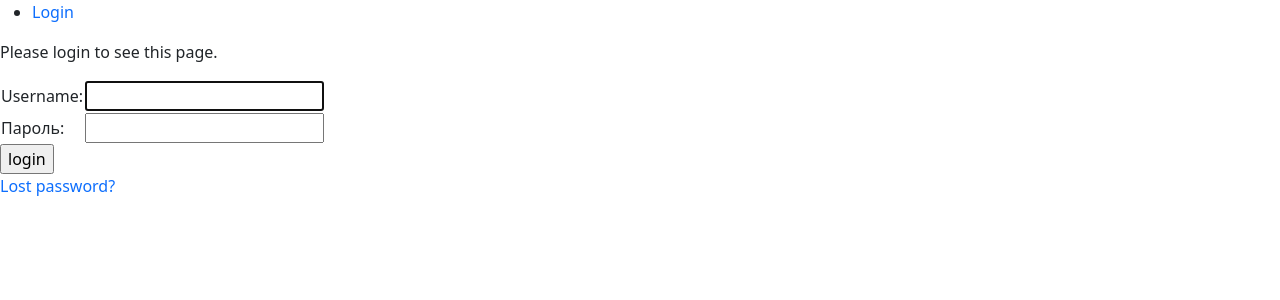
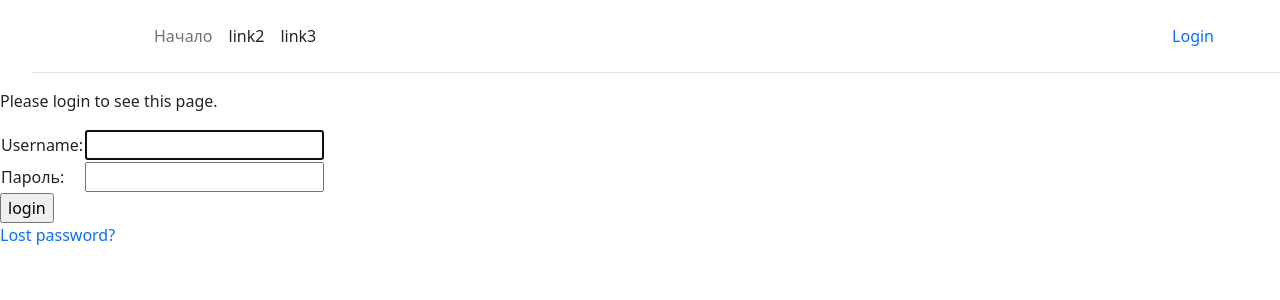
Before and after one commit to zhekan4ik2001/sportcomplex, a Django app: page /accounts/login/?next=/profile/ in a window 1280 px wide. Shown: the top 300 px of the page. Run offline with Django 4.2, Linux system fonts and the light colour scheme; some libraries are stand-ins or nearby versions.

Commit message:
add raw profile page and header

```diff
--- a/application/admin.py
+++ b/application/admin.py
@@ -21,7 +21,7 @@ class MyUserAdmin(UserAdmin):
         (None, {'fields': ('username', 'password')}),
         ('Personal info', {'fields': ('user_gender', 'user_first_name', 'user_last_name',
                             'user_patronymic', 'user_phone',
-                            'user_email')}),
+                            'user_email', 'avatar')}),
         (_('Fundamental Permissions'), {
             'classes': ('wide',),
             'fields': ('is_active', 'is_staff', 'is_superuser', )
--- a/application/templates/base_template.html
+++ b/application/templates/base_template.html
@@ -4,7 +4,7 @@
     <meta charset="utf-8">
 	<meta name="viewport" content="width=device-width, initial-scale=1" />
 	{% load i18n %}
-    <title>{% trans 'Sport Complex' %}</title>
+    <title>{% translate 'Sport Complex' %}</title>
     <link href="https://cdn.jsdelivr.net/npm/bootstrap@5.3.2/dist/css/bootstrap.min.css" rel="stylesheet" integrity="sha384-T3c6CoIi6uLrA9TneNEoa7RxnatzjcDSCmG1MXxSR1GAsXEV/Dwwykc2MPK8M2HN" crossorigin="anonymous">
     <script src="https://ajax.googleapis.com/ajax/libs/jquery/1.12.4/jquery.min.js"></script>
 	  <script th:src="@{/js/angular-1.7.5.min.js}" src="../static/js/angular-1.7.5.min.js"></script>
@@ -14,12 +14,37 @@
   </head>
   <body>
     <ul class="sidebar-nav">
-      {% if user.is_authenticated %}
-        <li>User: {{ user.get_username }}</li>
-        <li><a href="{% url 'logout'%}?next={{request.path}}">Logout</a></li>
-      {% else %}
-        <li><a href="{% url 'login'%}?next={{request.path}}">Login</a></li>
-      {% endif %}
+        <header class="p-3 mb-3 border-bottom">
+          <div class="container">
+            <div class="d-flex flex-wrap align-items-center justify-content-center justify-content-lg-start">
+              <a href="/" class="d-flex align-items-center mb-2 mb-lg-0 text-dark text-decoration-none">
+                <svg class="bi me-2" width="40" height="32" role="img" aria-label="Bootstrap"><use xlink:href="#bootstrap"></use></svg>
+              </a>
+
+              <ul class="nav col-12 col-lg-auto me-lg-auto mb-2 justify-content-center mb-md-0">
+                <li><a href="#" class="nav-link px-2 link-secondary">{% translate "Home" %}</a></li>
+                <li><a href="#" class="nav-link px-2 link-dark">{% translate "link2" %}</a></li>
+                <li><a href="#" class="nav-link px-2 link-dark">{% translate "link3" %}</a></li>
+              </ul>
+              {% if user.is_authenticated %}
+              <div class="dropdown text-end">
+                <a href="#" class="d-block link-dark text-decoration-none dropdown-toggle" id="dropdownUser1" data-bs-toggle="dropdown" aria-expanded="false">
+                  <img src="{{user.avatar.url}}" alt="profile pic" class="rounded-circle" width="32" height="32">
+                </a>
+                <ul class="dropdown-menu text-small" aria-labelledby="dropdownUser1">
+                  <li><a class="dropdown-item" href="profile">{% translate "Profile" %}</a></li>
+                  <li><hr class="dropdown-divider"></li>
+                  <li><a class="dropdown-item" href="{% url 'logout'%}?next={{request.path}}">{% translate "Sign out" %}</a></li>
+                </ul>
+              </div>
+              {% else %}
+                <div class="col-md-3 text-end">
+                  <a href="{% url 'login'%}?next={{request.path}}">{% translate "Login" %}</a>
+                </div>
+              {% endif %}
+            </div>
+          </div>
+        </header>
     </ul>
     {% block bodyblock %}
 	  {% endblock %}
--- a/application/templates/sportcomplex/mainpage.html
+++ b/application/templates/sportcomplex/mainpage.html
@@ -117,5 +117,5 @@
         </div>
       </div>
     </footer>
-    <script src="https://cdn.jsdelivr.net/npm/bootstrap@5.3.2/dist/js/bootstrap.bundle.min.js" integrity="sha384-C6RzsynM9kWDrMNeT87bh95OGNyZPhcTNXj1NW7RuBCsyN/o0jlpcV8Qyq46cDfL" crossorigin="anonymous"></script>
+
 {% endblock %}
--- a/application/urls.py
+++ b/application/urls.py
@@ -1,9 +1,12 @@
 from django.urls import re_path
 from . import views
+from django.conf import settings
+from django.conf.urls.static import static
 
 app_name = 'application'
 
 urlpatterns = [
     re_path(r'^$', views.index, name='index'),
     re_path(r'^buff.html$', views.buff, name='buff'),
-]
+    re_path(r'^profile/', views.profile, name='users-profile'),
+] + static(settings.MEDIA_URL, document_root=settings.MEDIA_ROOT)
--- a/application/views.py
+++ b/application/views.py
@@ -1,10 +1,14 @@
 from django.shortcuts import render
 from django.http import HttpResponse
 from .models import CustomUser
-
+from django.contrib.auth.decorators import login_required
 
 def index(request):
     return render(request, 'sportcomplex/mainpage.html', {})
 
 def buff(request):
     return render(request, 'sportcomplex/buff.html', {})
+
+@login_required
+def profile(request):
+    return render(request, 'users/profile.html')
```
Also changed, not shown: SportComplex/settings.py (+5 -2 lines), application/templates/users/profile.html (added, +34 -0 lines), README.md, application/locale/ru_RU/LC_MESSAGES/django.po, 1 other file.
